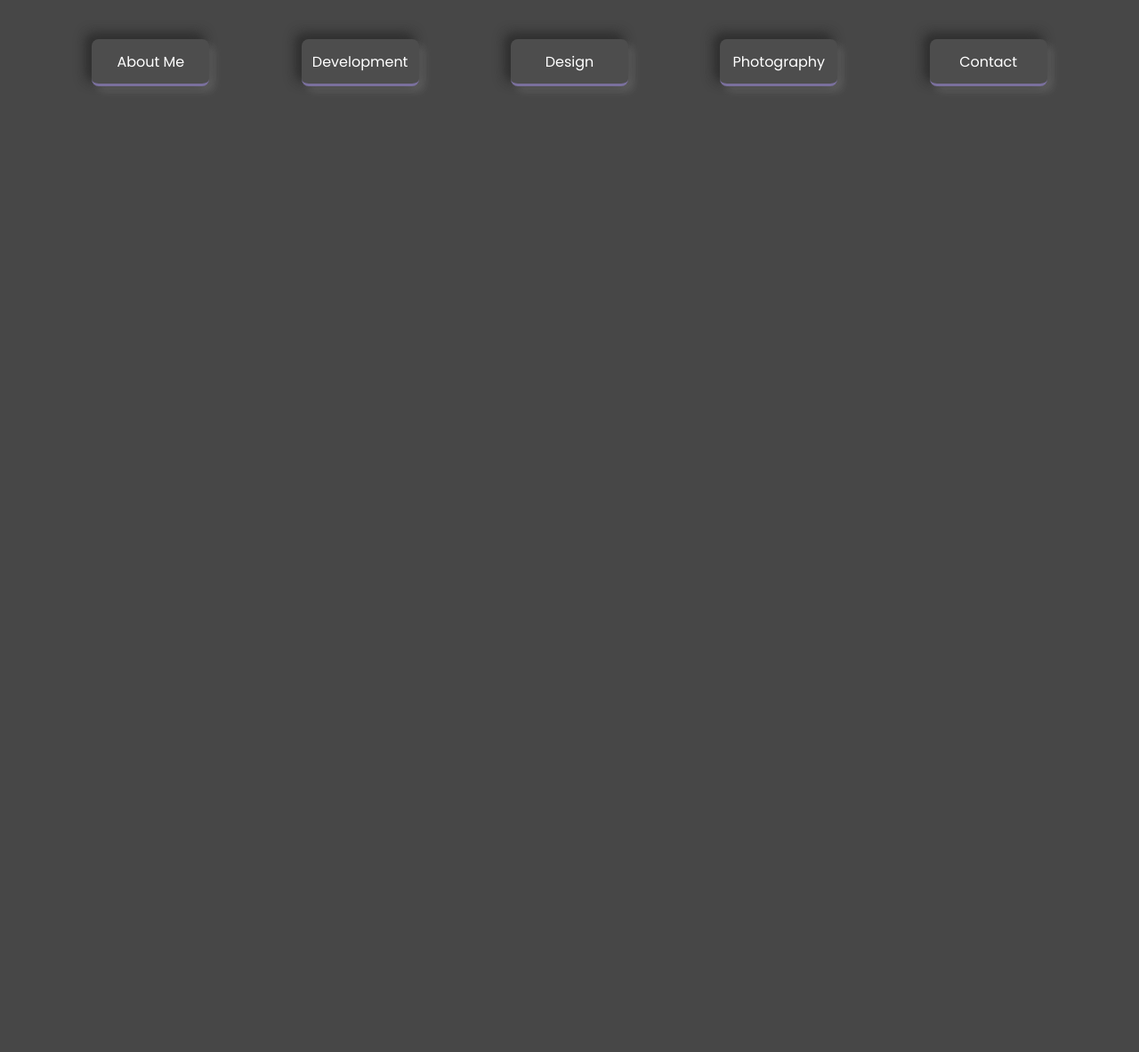
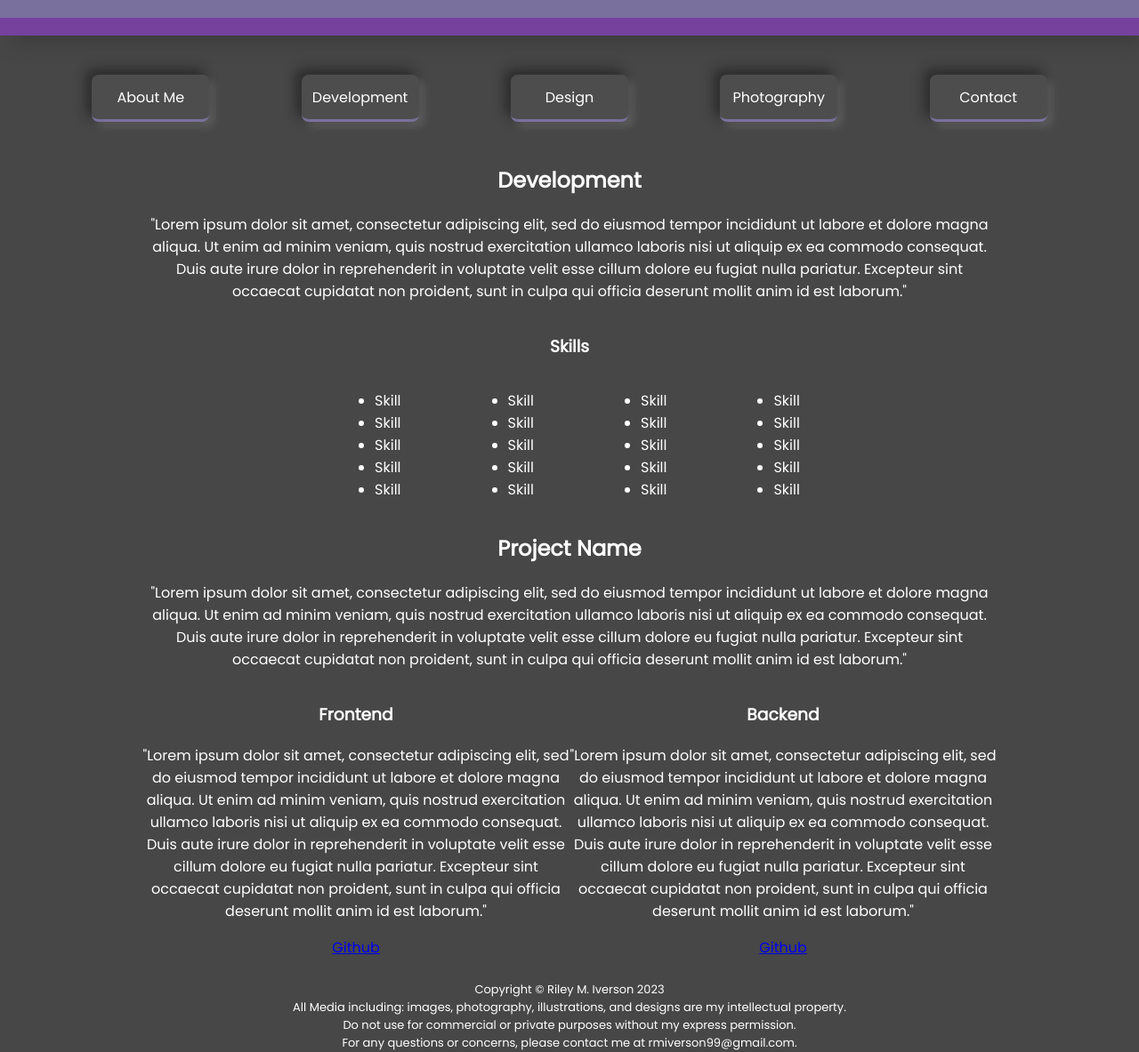
Before and after one commit to Rmiverson/rmiportfolio, a React (Create React App) app: page /development in a window 1280 px wide. Shown: the whole page at 89% size. Before the commit the page ends 800 px from the top, so only its background shows below. Built offline with nearby package versions, Linux system fonts and the light colour scheme.

Commit message:
started work on development page and styling

```diff
--- a/src/containers/Development/Development.js
+++ b/src/containers/Development/Development.js
@@ -1,12 +1,83 @@
 import React from "react";
+import Footer from "../../components/Footer";
 import Nav from "../../components/Nav";
 
+import './Development.scss'
+
 const Development = () => {
-    return (
-        <div className="development">
-            <Nav />
+  return (
+    <div className="development">
+      <div className="mid-ribbon">
+        <div className="inner-mid-ribbon"></div>
+      </div>
+      <Nav />
+
+      <div className="development-content min-height">
+        <div className="developement-introduction">
+          <h2>Development </h2>
+          <p>"Lorem ipsum dolor sit amet, consectetur adipiscing elit, sed do eiusmod tempor incididunt ut labore et dolore magna aliqua. Ut enim ad minim veniam, quis nostrud exercitation ullamco laboris nisi ut aliquip ex ea commodo consequat. Duis aute irure dolor in reprehenderit in voluptate velit esse cillum dolore eu fugiat nulla pariatur. Excepteur sint occaecat cupidatat non proident, sunt in culpa qui officia deserunt mollit anim id est laborum."</p>
         </div>
-    );
+
+        <div className="skill-list">
+          <h3>Skills</h3>
+          <div className="list-container">
+            <ul>
+              <li>Skill</li>
+              <li>Skill</li>
+              <li>Skill</li>
+              <li>Skill</li>
+              <li>Skill</li>
+            </ul>
+            <ul>
+              <li>Skill</li>
+              <li>Skill</li>
+              <li>Skill</li>
+              <li>Skill</li>
+              <li>Skill</li>
+            </ul>
+            <ul>
+              <li>Skill</li>
+              <li>Skill</li>
+              <li>Skill</li>
+              <li>Skill</li>
+              <li>Skill</li>
+            </ul>
+            <ul>
+              <li>Skill</li>
+              <li>Skill</li>
+              <li>Skill</li>
+              <li>Skill</li>
+              <li>Skill</li>
+            </ul>
+          </div>
+        </div>
+
+        <div className="development-projects">
+          <div className="project">
+            <h2>Project Name</h2>
+            <p>"Lorem ipsum dolor sit amet, consectetur adipiscing elit, sed do eiusmod tempor incididunt ut labore et dolore magna aliqua. Ut enim ad minim veniam, quis nostrud exercitation ullamco laboris nisi ut aliquip ex ea commodo consequat. Duis aute irure dolor in reprehenderit in voluptate velit esse cillum dolore eu fugiat nulla pariatur. Excepteur sint occaecat cupidatat non proident, sunt in culpa qui officia deserunt mollit anim id est laborum."</p>
+
+            <div className="fe-be-sections">
+              <div className="fe">
+                <h3>Frontend</h3>
+                <p>"Lorem ipsum dolor sit amet, consectetur adipiscing elit, sed do eiusmod tempor incididunt ut labore et dolore magna aliqua. Ut enim ad minim veniam, quis nostrud exercitation ullamco laboris nisi ut aliquip ex ea commodo consequat. Duis aute irure dolor in reprehenderit in voluptate velit esse cillum dolore eu fugiat nulla pariatur. Excepteur sint occaecat cupidatat non proident, sunt in culpa qui officia deserunt mollit anim id est laborum."</p>
+                <a alt="Github" href="https://github.com/Rmiverson">Github</a>
+              </div>
+
+              <div className="be">
+                <h3>Backend</h3>
+                <p>"Lorem ipsum dolor sit amet, consectetur adipiscing elit, sed do eiusmod tempor incididunt ut labore et dolore magna aliqua. Ut enim ad minim veniam, quis nostrud exercitation ullamco laboris nisi ut aliquip ex ea commodo consequat. Duis aute irure dolor in reprehenderit in voluptate velit esse cillum dolore eu fugiat nulla pariatur. Excepteur sint occaecat cupidatat non proident, sunt in culpa qui officia deserunt mollit anim id est laborum."</p>
+                <a alt="Github" href="https://github.com/Rmiverson">Github</a>
+              </div>
+            </div>
+            <img alt="" />
+          </div>
+        </div>
+      </div>
+
+      <Footer />
+    </div>
+  );
 };
 
 export default Development;
--- /dev/null
+++ b/src/containers/Development/Development.scss
@@ -0,0 +1,64 @@
+.development {
+  display: flex;
+  flex-direction: column;
+  align-items: center;
+  height: 100%;
+
+  .mid-ribbon {
+    display: flex;
+    flex-direction: column;
+    background-color: #75419D;
+    height: 5vh;
+    width: 100%;
+    box-shadow: 10px 14px 20px -6px rgba(59, 59, 59, .9), -10px -14px 20px -6px rgba(0, 0, 0, 0.25);
+
+    .inner-mid-ribbon {
+      background-color: #7A709D;
+      height: 50%;
+    }
+  }
+
+  .development-content {
+    width: 75vw;
+    display: flex;
+    flex-direction: column;
+    align-items: center;
+    height: 100%;
+
+    .development-introduction {
+      text-align: left;
+    }
+
+    .skill-list {
+      display: flex;
+      flex-direction: column;
+      align-items: center;
+      width: 100%;
+
+      .list-container {
+        display: flex;
+        flex-direction: row;
+        gap: 5rem;
+      }
+    }
+  }
+
+  .development-projects {
+    .project {
+      .fe-be-sections {
+        display: flex;
+        flex-direction: row;
+
+        .fe, .be {
+          a {
+            display: flex;
+            justify-content: center;
+            width: 3rem;
+            margin-left: auto;
+            margin-right: auto;
+          }
+        }
+      }
+    }
+  }
+}
```
